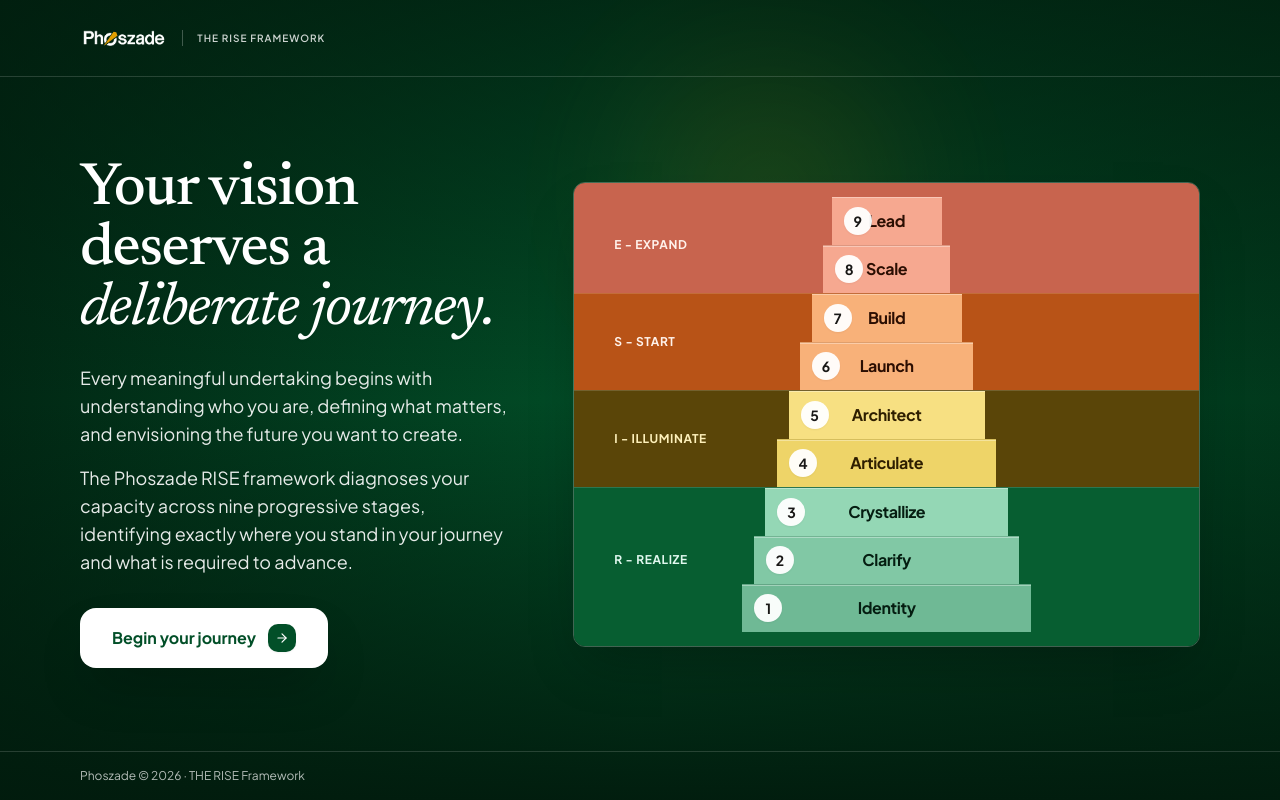
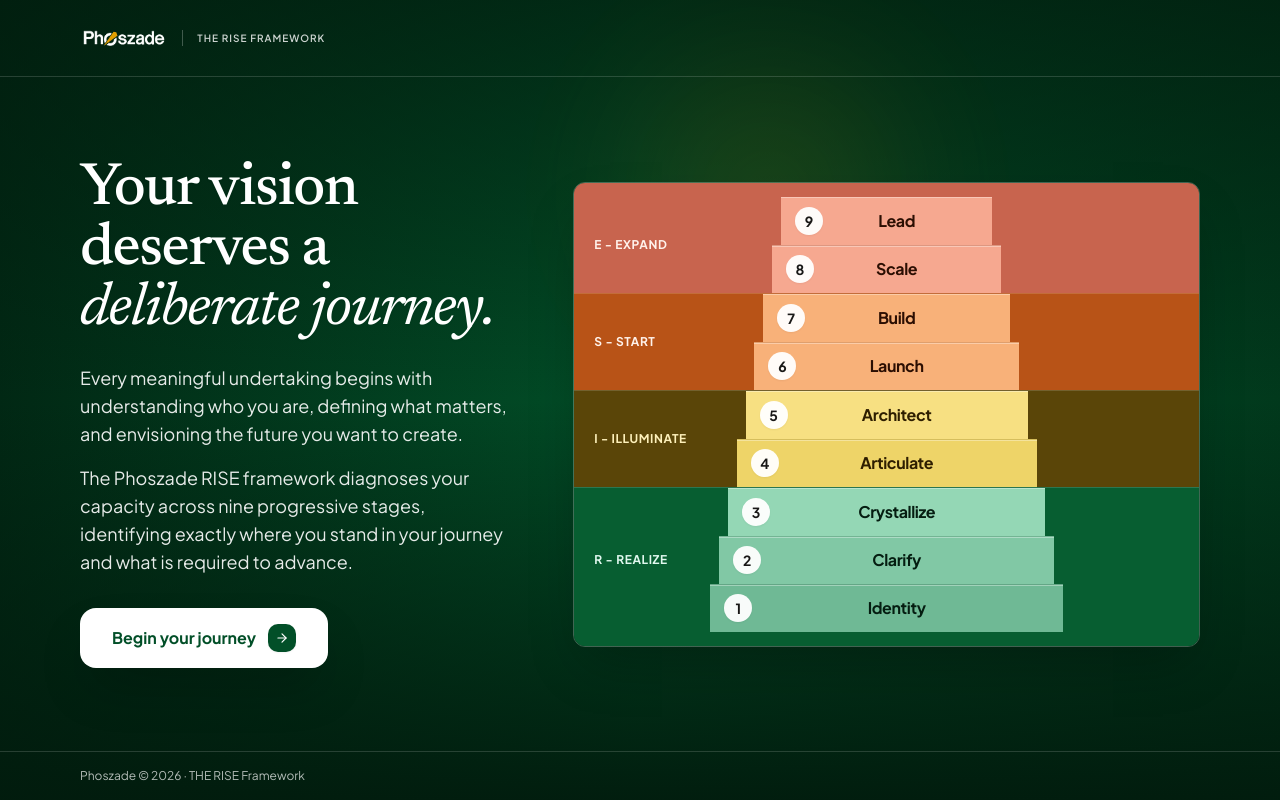
Before and after one commit to SMelvina/RISE-Assessment, a React (Vite) app: page / in a window 1280 px wide. Built offline with nearby package versions, Linux system fonts and the light colour scheme; no server answers; the database is empty.

Commit message:
style: broaden pyramid step widths and compact side margins to eliminate cramped appearance

```diff
--- a/src/components/RisePyramidArchitecture.tsx
+++ b/src/components/RisePyramidArchitecture.tsx
@@ -12,17 +12,17 @@ export const RisePyramidArchitecture: React.FC<RisePyramidArchitectureProps> = (
   onSelectPillar,
   className = '',
 }) => {
-  // Stepped pyramid width progression (Foundation: 100% -> Summit: ~38% on desktop, ~68% on mobile)
+  // Stepped pyramid width progression (Foundation: 100% -> Summit: 60%)
   const TIER_WIDTHS: Record<number, string> = {
     1: 'w-full', // Foundation: widest
-    2: 'w-[96%] sm:w-[92%]',
-    3: 'w-[92%] sm:w-[84%]',
-    4: 'w-[88%] sm:w-[76%]',
-    5: 'w-[84%] sm:w-[68%]',
-    6: 'w-[80%] sm:w-[60%]',
-    7: 'w-[76%] sm:w-[52%]',
-    8: 'w-[72%] sm:w-[44%]',
-    9: 'w-[68%] sm:w-[38%]', // Summit: narrowest
+    2: 'w-[95%]',
+    3: 'w-[90%]',
+    4: 'w-[85%]',
+    5: 'w-[80%]',
+    6: 'w-[75%]',
+    7: 'w-[70%]',
+    8: 'w-[65%]',
+    9: 'w-[60%]', // Summit: comfortable 60% width
   };
 
   // 4 Dimension Section Boxes (E -> S -> I -> R)
@@ -77,10 +77,10 @@ export const RisePyramidArchitecture: React.FC<RisePyramidArchitectureProps> = (
               key={box.dimensionId}
               className={`flex items-center w-full transition-all duration-300 ${box.boxBg} ${verticalPadding}`}
             >
-              {/* Left Dimension Section Label: Bold, clean, vertically centered */}
-              <div className="w-16 sm:w-32 md:w-36 lg:w-40 flex-shrink-0 pl-2.5 sm:pl-9 md:pl-10 py-2 flex items-center">
+              {/* Left Dimension Section Label: Compact, clean, vertically centered */}
+              <div className="w-14 sm:w-24 md:w-28 lg:w-32 flex-shrink-0 pl-2 sm:pl-4 md:pl-5 py-2 flex items-center">
                 <span
-                  className="text-[8px] sm:text-[11px] md:text-xs font-sans font-black tracking-wider uppercase drop-shadow-xs leading-tight"
+                  className="text-[8px] sm:text-[10px] md:text-xs font-sans font-black tracking-wider uppercase drop-shadow-xs leading-tight"
                   style={{ color: box.accentColor }}
                 >
                   {box.label}
@@ -107,13 +107,13 @@ export const RisePyramidArchitecture: React.FC<RisePyramidArchitectureProps> = (
                       aria-label={`Stage ${pillar.number}: ${pillar.name} — ${pillar.governingQuestion}`}
                     >
                       {/* Left: Distinctive White Number Circle */}
-                      <div className="absolute left-1.5 sm:left-3 w-5 h-5 sm:w-6 sm:h-6 md:w-7 md:h-7 rounded-full bg-white/95 flex items-center justify-center text-[#191817] font-extrabold text-[10px] sm:text-xs md:text-sm shadow-sm flex-shrink-0 transition-transform group-hover:scale-110">
+                      <div className="absolute left-2 sm:left-3.5 w-5 h-5 sm:w-6 sm:h-6 md:w-7 md:h-7 rounded-full bg-white/95 flex items-center justify-center text-[#191817] font-extrabold text-[10px] sm:text-xs md:text-sm shadow-sm flex-shrink-0 transition-transform group-hover:scale-110">
                         {pillar.number}
                       </div>
 
-                      {/* Center: Bold Pillar Name (No truncation on mobile) */}
+                      {/* Center: Bold Pillar Name */}
                       <span
-                        className="font-sans font-bold text-[11px] sm:text-sm md:text-base tracking-tight whitespace-nowrap pl-6 pr-1.5 sm:px-9"
+                        className="font-sans font-bold text-xs sm:text-sm md:text-base tracking-tight whitespace-nowrap pl-7 sm:pl-9 pr-2 sm:pr-4"
                         style={{ color: pastel.text }}
                       >
                         {pillar.name}
@@ -125,7 +125,7 @@ export const RisePyramidArchitecture: React.FC<RisePyramidArchitectureProps> = (
 
               {/* Right Symmetrical Balance Spacer to guarantee exact equal left & right spacing */}
               <div
-                className="w-16 sm:w-32 md:w-36 lg:w-40 flex-shrink-0 pr-2.5 sm:pr-9 md:pr-10 py-2 pointer-events-none"
+                className="w-14 sm:w-24 md:w-28 lg:w-32 flex-shrink-0 pr-2 sm:pr-4 md:pr-5 py-2 pointer-events-none"
                 aria-hidden="true"
               />
             </div>
--- a/src/components/WelcomeScreen.tsx
+++ b/src/components/WelcomeScreen.tsx
@@ -93,7 +93,7 @@ export const WelcomeScreen: React.FC<WelcomeScreenProps> = ({
 
         {/* Right Column: Grand RISE Stepped Pyramid Architecture Showcase */}
         <div className="lg:col-span-7 xl:col-span-7 w-full flex items-center justify-center">
-          <div className="w-full max-w-2xl">
+          <div className="w-full max-w-2xl lg:max-w-3xl">
             <RisePyramidArchitecture onSelectPillar={onStart} />
           </div>
         </div>
```
